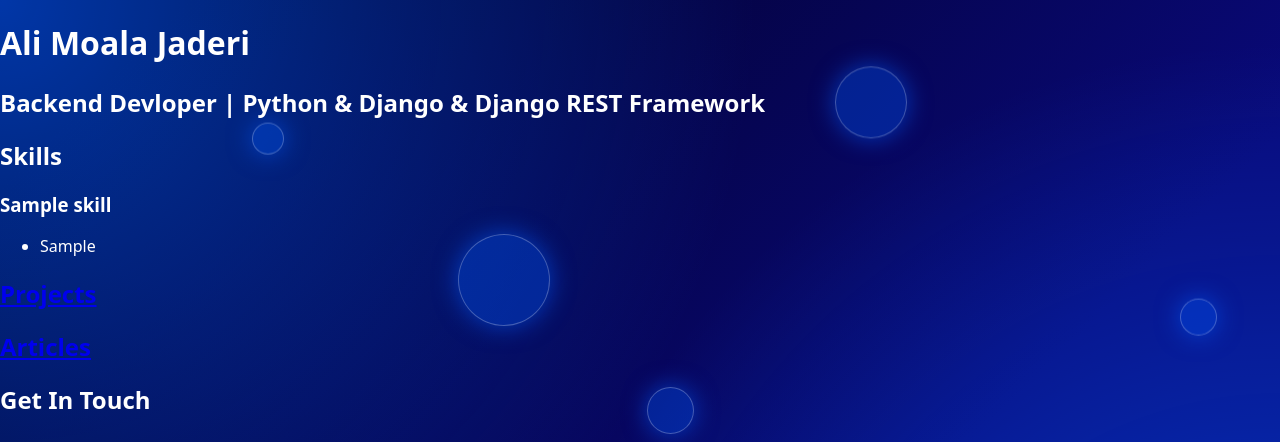
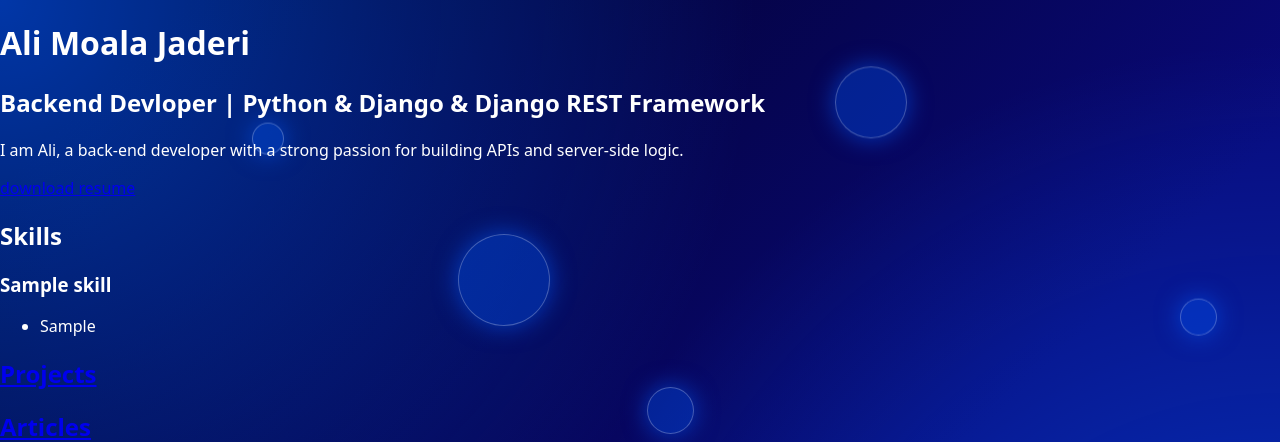
Before and after one commit to crusher290/Crusher-Web, a Django app: page / in a window 1280 px wide. Shown: the top 442 px of the page. Run offline with Django 5.2, Linux system fonts and the light colour scheme; tables that the repository leaves empty hold one stand-in row (values such as "Sample post"); some libraries are stand-ins or nearby versions.

Commit message:
some detail added

```diff
--- a/home/templates/home.html
+++ b/home/templates/home.html
@@ -5,7 +5,10 @@
 {% block header %}
     <h1>Ali Moala Jaderi</h1>
     <h2> Backend Devloper | Python & Django & Django REST Framework</h2>
-    <p></p>
+    <p>I am Ali, a back-end developer with a strong passion for building APIs and server-side logic.</p>
+    {% if resume %}
+        <a href="{{ resume.file.url }}" download>download resume</a>
+    {% endif %}
 {% endblock %}
 
 {% block skills %}
@@ -31,3 +34,23 @@
 
         </div>
 {% endblock %}
+
+{% block contact %}
+
+        {% for contact in contacts %}
+
+            {% if contact.kind == "email" %}
+                <a href="mailto:{{ contact.value }}">{{ contact.title }}</a>
+
+            {% elif contact.kind == "phone" %}
+                <a href="tel:{{ contact.value }}">{{ contact.title }}</a>
+
+            {% elif contact.kind == "link" %}
+                <a href="{{ contact.value }}" target="_blank" rel="noopener noreferrer">
+                    {{ contact.title }}
+                </a>
+            {% endif %}
+
+        {% endfor %}
+
+{% endblock  %}
```
